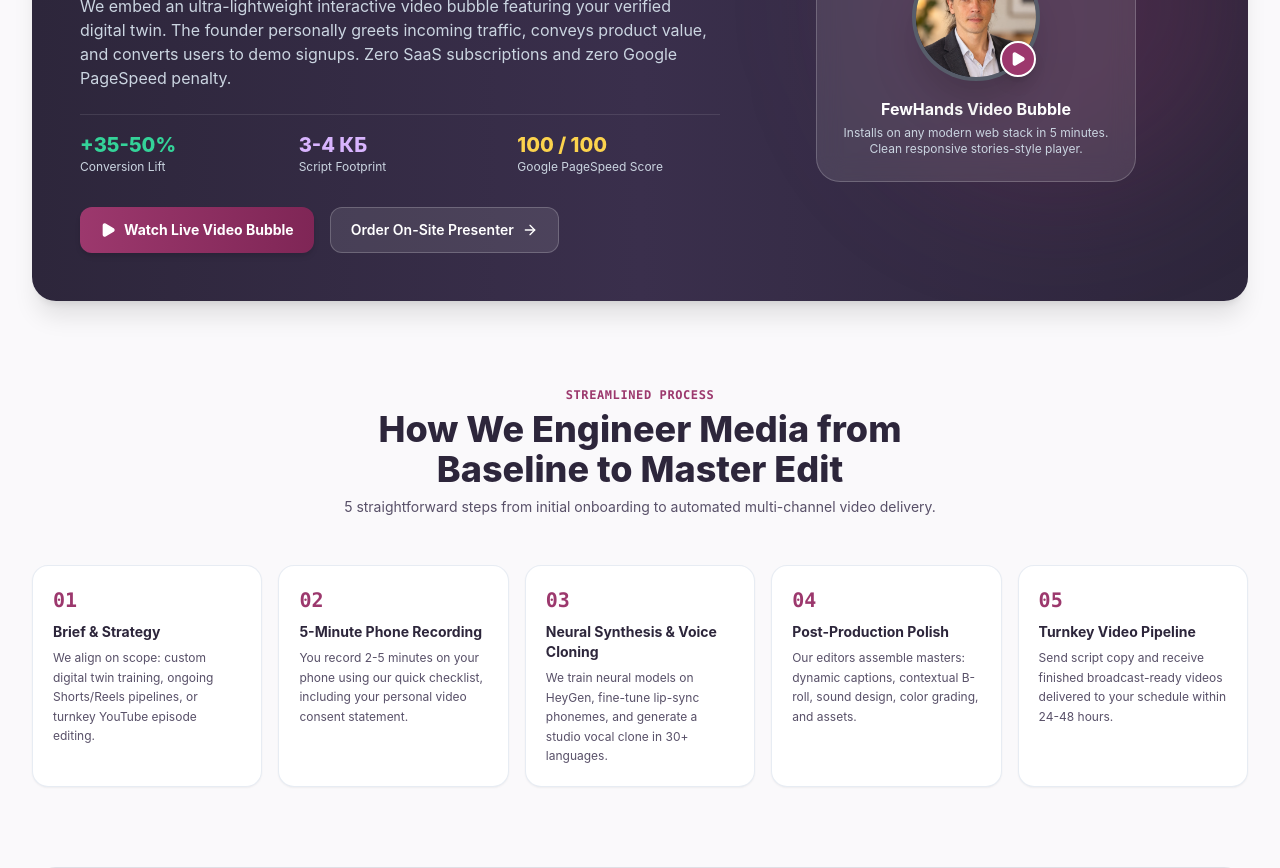
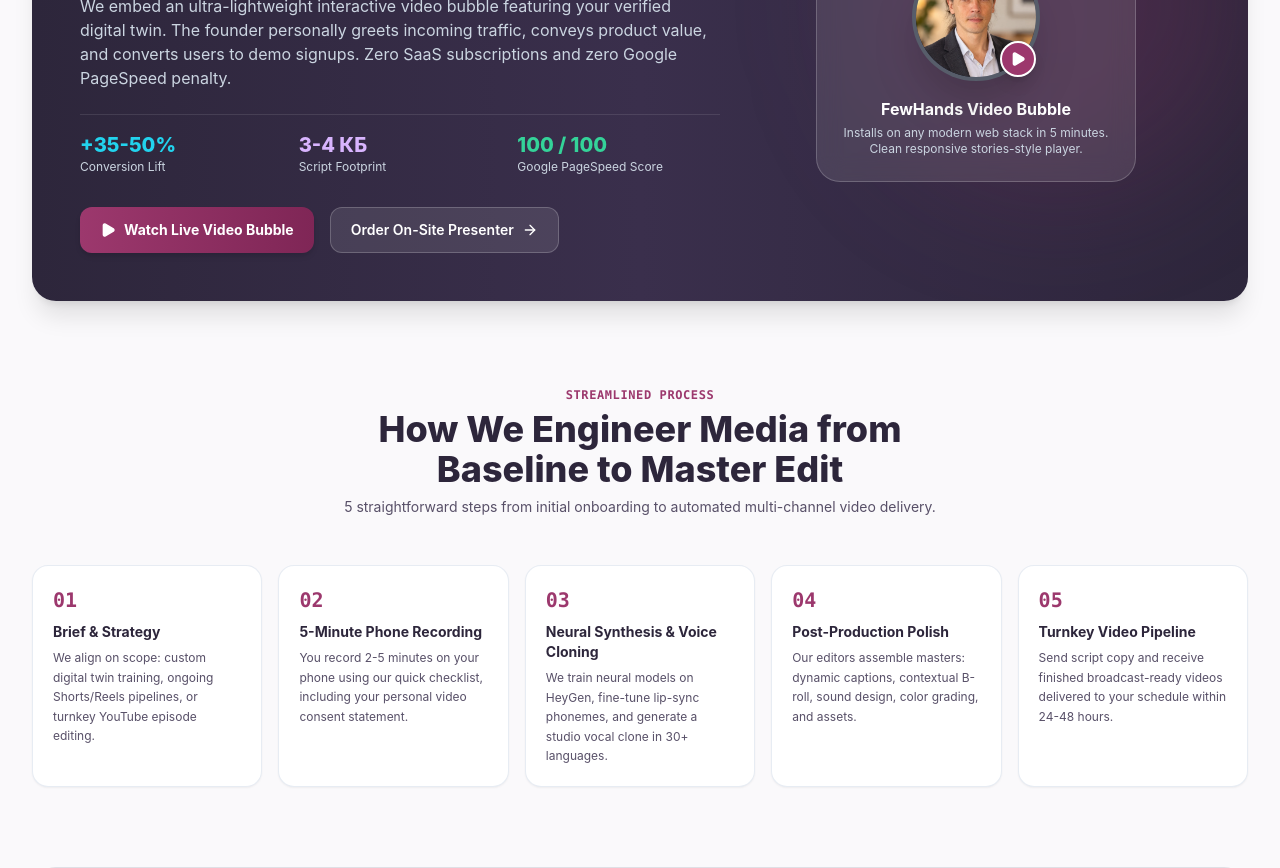
Before and after one commit to andreibdr/fewhands, a Next.js app: page /ai-video in a window 1280 px wide. Shown: the part 3200-4068 px from the top of the page. Built offline with nearby package versions, Linux system fonts and the light colour scheme.

Commit message:
Set PageSpeed 100/100 to emerald green zone

```diff
--- a/components/AiVideoView.tsx
+++ b/components/AiVideoView.tsx
@@ -839,7 +839,7 @@ export const AiVideoView: React.FC = () => {
 
               <div className="mt-6 grid grid-cols-2 sm:grid-cols-3 gap-4 pt-4 border-t border-white/10 text-xs">
                 <div>
-                  <div className="text-emerald-400 font-extrabold text-lg sm:text-xl">+35-50%</div>
+                  <div className="text-cyan-400 font-extrabold text-lg sm:text-xl">+35-50%</div>
                   <div className="text-slate-300">
                     {lang === "ru" ? "Рост конверсии лендинга" : lang === "sr" ? "Veća konverzija sajta" : "Conversion Lift"}
                   </div>
@@ -851,7 +851,7 @@ export const AiVideoView: React.FC = () => {
                   </div>
                 </div>
                 <div>
-                  <div className="text-amber-300 font-extrabold text-lg sm:text-xl">100 / 100</div>
+                  <div className="text-emerald-400 font-extrabold text-lg sm:text-xl">100 / 100</div>
                   <div className="text-slate-300">
                     {lang === "ru" ? "Google Core Web Vitals" : lang === "sr" ? "Google PageSpeed ocena" : "Google PageSpeed Score"}
                   </div>
```
